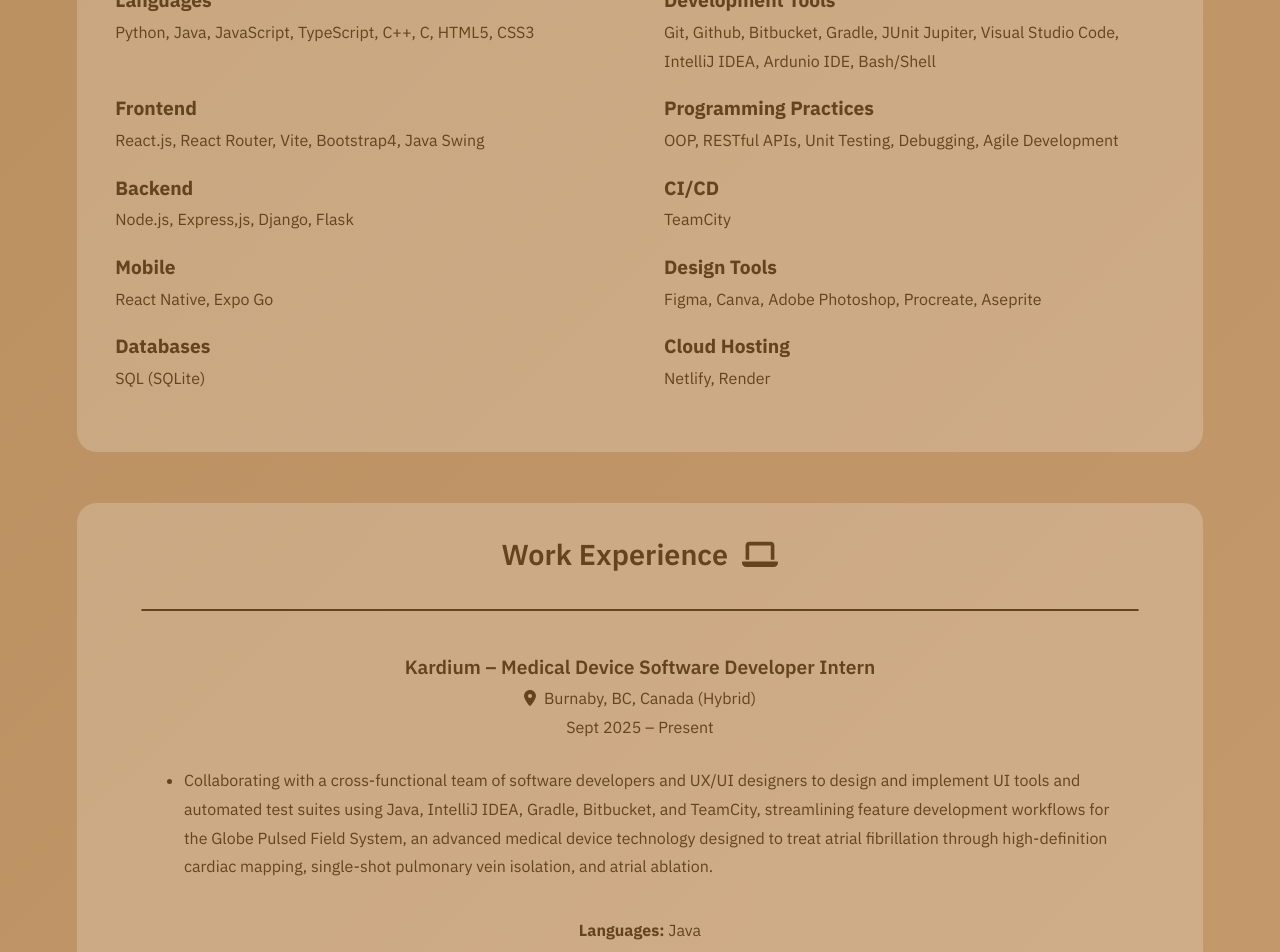
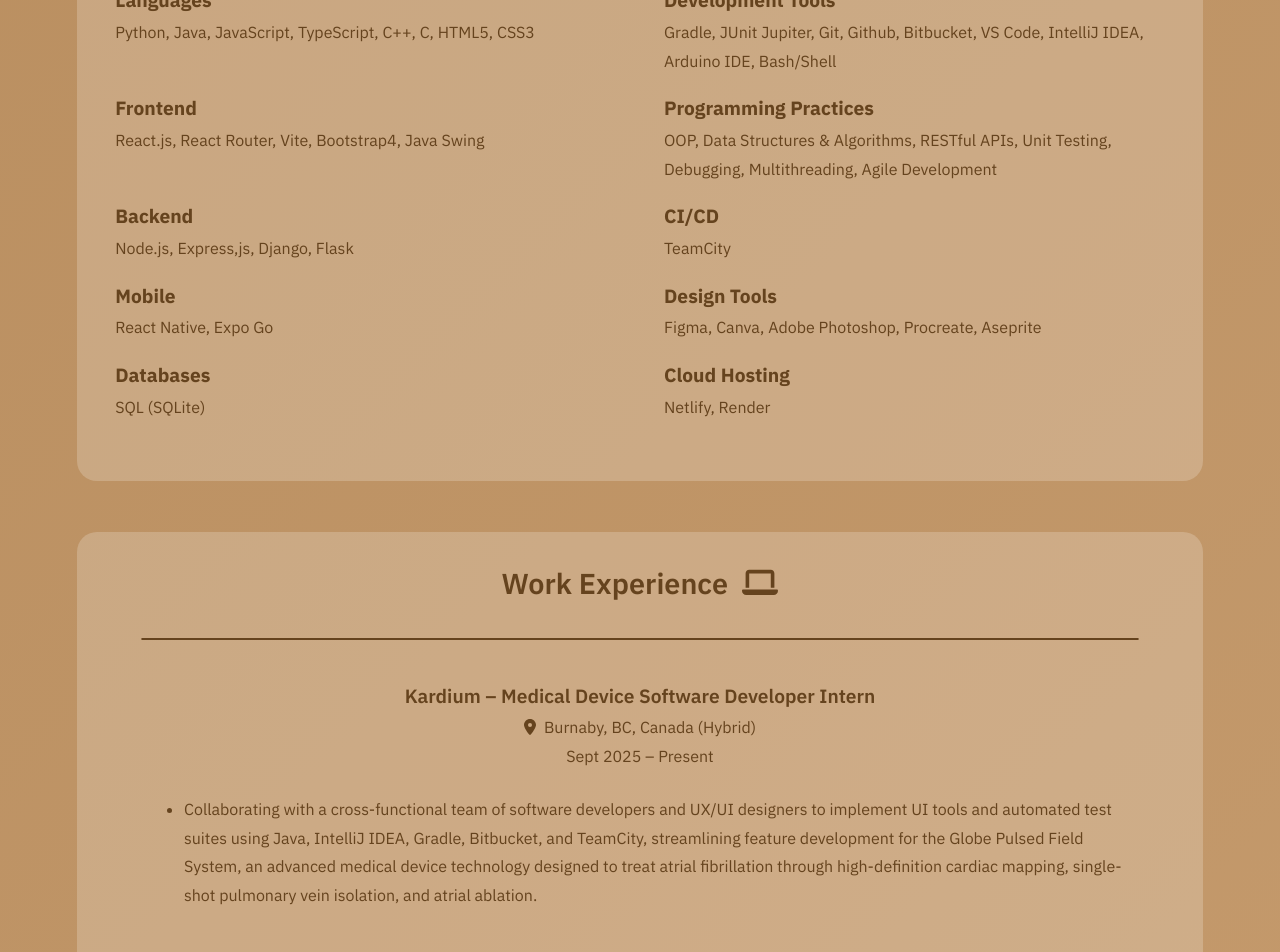
Before and after one commit to steph-xue/portfolio, a React (Vite) app: page /experiences in a window 1280 px wide. Shown: the part 740-1692 px from the top of the page. Built offline with nearby package versions, Linux system fonts and the light colour scheme.

Commit message:
update technical skills

```diff
--- a/src/components/Experiences.jsx
+++ b/src/components/Experiences.jsx
@@ -226,11 +226,11 @@ function Experiences(props) {
                     </div>
                     <div className="skills-category skills-development">
                         <h3 className="skills-category-title">Development Tools</h3>
-                        <p className="skills-category-items">Git, Github, Bitbucket, Gradle, JUnit Jupiter, Visual Studio Code, IntelliJ IDEA, Ardunio IDE, Bash/Shell</p>
+                        <p className="skills-category-items">Gradle, JUnit Jupiter, Git, Github, Bitbucket, VS Code, IntelliJ IDEA, Arduino IDE, Bash/Shell</p>
                     </div>
                     <div className="skills-category skills-practices">
                         <h3 className="skills-category-title">Programming Practices</h3>
-                        <p className="skills-category-items">OOP, RESTful APIs, Unit Testing, Debugging, Agile Development</p>
+                        <p className="skills-category-items">OOP, Data Structures & Algorithms, RESTful APIs, Unit Testing, Debugging, Multithreading, Agile Development</p>
                     </div>
                     <div className="skills-category skills-design">
                         <h3 className="skills-category-title">Design Tools</h3>
--- a/src/tech-work-data/tech-work.jsx
+++ b/src/tech-work-data/tech-work.jsx
@@ -8,7 +8,7 @@ export default [
         languages: "Java",
         tools: "IntelliJ IDEA, Bitbucket, Gradle, TeamCity, Manuscript",
         description: [
-            "Collaborating with a cross-functional team of software developers and UX/UI designers to design and implement UI tools and automated test suites using Java, IntelliJ IDEA, Gradle, Bitbucket, and TeamCity, streamlining feature development workflows for the Globe Pulsed Field System, an advanced medical device technology designed to treat atrial fibrillation through high-definition cardiac mapping, single-shot pulmonary vein isolation, and atrial ablation."
+            "Collaborating with a cross-functional team of software developers and UX/UI designers to implement UI tools and automated test suites using Java, IntelliJ IDEA, Gradle, Bitbucket, and TeamCity, streamlining feature development for the Globe Pulsed Field System, an advanced medical device technology designed to treat atrial fibrillation through high-definition cardiac mapping, single-shot pulmonary vein isolation, and atrial ablation."
         ],
         image: "/images/work/kardium.jpeg"
     }
```
